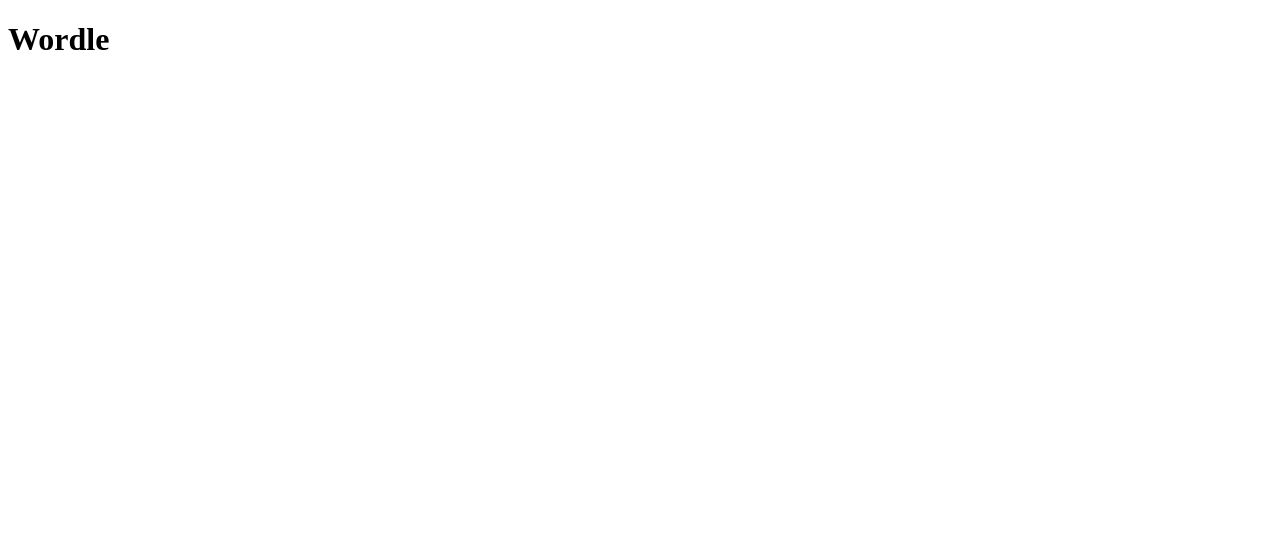
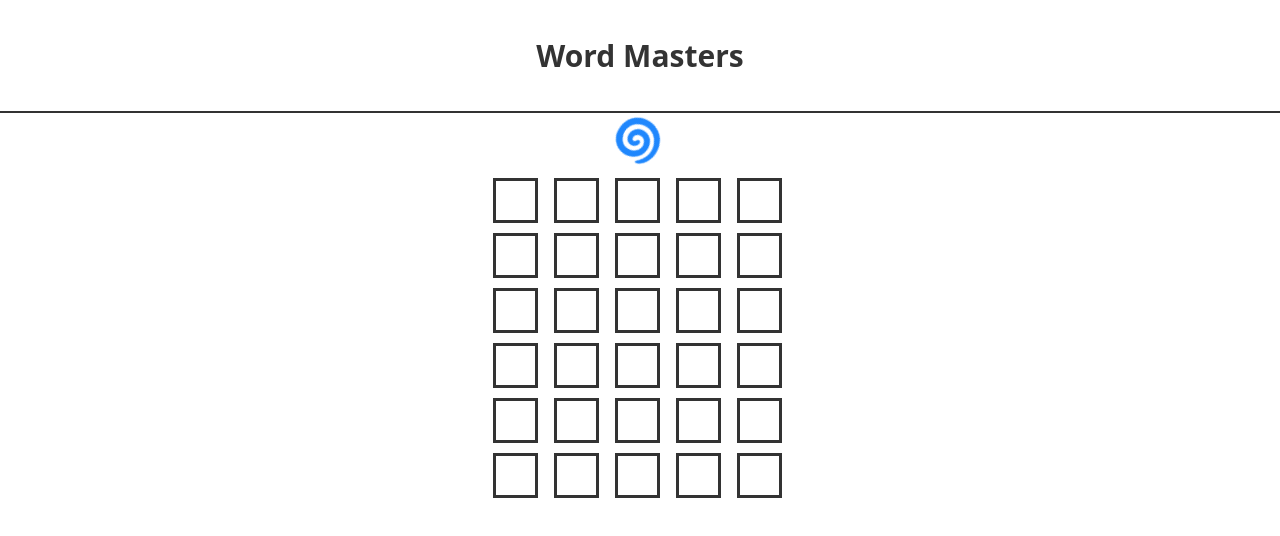
Before and after one commit to i-vanov/fm_wordle, a plain HTML site: page index.html in a window 1280 px wide. Drawn offline with Linux system fonts and the light colour scheme.

Commit message:
Add html and css

```diff
--- a/index.html
+++ b/index.html
@@ -1,12 +1,50 @@
 <!DOCTYPE html>
 <html lang="en">
-<head>
-    <meta charset="UTF-8">
-    <meta name="viewport" content="width=device-width, initial-scale=1.0">
-    <title>Document</title>
-    <link rel="stylesheet" src="./styles.css" />
-</head>
-<body>
-    <h1>Wordle</h1>
-</body>
+  <head>
+    <meta charset="UTF-8" />
+    <meta name="viewport" content="width=device-width, initial-scale=1.0" />
+    <title>Word Masters</title>
+    <link rel="stylesheet" href="./styles.css" />
+  </head>
+  <body>
+    <header class="navbar">
+      <h1 class="brand">Word Masters</h1>
+    </header>
+    <div class="info-bar">
+      <div class="spiral">🌀</div>
+    </div>
+    <div class="scoreboard">
+      <div class="scoreboard-letter" id="letter-0"></div>
+      <div class="scoreboard-letter" id="letter-1"></div>
+      <div class="scoreboard-letter" id="letter-2"></div>
+      <div class="scoreboard-letter" id="letter-3"></div>
+      <div class="scoreboard-letter" id="letter-4"></div>
+      <div class="scoreboard-letter" id="letter-5"></div>
+      <div class="scoreboard-letter" id="letter-6"></div>
+      <div class="scoreboard-letter" id="letter-7"></div>
+      <div class="scoreboard-letter" id="letter-8"></div>
+      <div class="scoreboard-letter" id="letter-9"></div>
+      <div class="scoreboard-letter" id="letter-10"></div>
+      <div class="scoreboard-letter" id="letter-11"></div>
+      <div class="scoreboard-letter" id="letter-12"></div>
+      <div class="scoreboard-letter" id="letter-13"></div>
+      <div class="scoreboard-letter" id="letter-14"></div>
+      <div class="scoreboard-letter" id="letter-15"></div>
+      <div class="scoreboard-letter" id="letter-16"></div>
+      <div class="scoreboard-letter" id="letter-17"></div>
+      <div class="scoreboard-letter" id="letter-18"></div>
+      <div class="scoreboard-letter" id="letter-19"></div>
+      <div class="scoreboard-letter" id="letter-20"></div>
+      <div class="scoreboard-letter" id="letter-21"></div>
+      <div class="scoreboard-letter" id="letter-22"></div>
+      <div class="scoreboard-letter" id="letter-23"></div>
+      <div class="scoreboard-letter" id="letter-24"></div>
+      <div class="scoreboard-letter" id="letter-25"></div>
+      <div class="scoreboard-letter" id="letter-26"></div>
+      <div class="scoreboard-letter" id="letter-27"></div>
+      <div class="scoreboard-letter" id="letter-28"></div>
+      <div class="scoreboard-letter" id="letter-29"></div>
+    </div>
+    <script src="./wordle.js"></script>
+  </body>
 </html>
--- a/styles.css
+++ b/styles.css
@@ -1,3 +1,93 @@
 * {
     box-sizing: border-box;
 }
+
+body {
+    font-family: system-ui, -apple-system, BlinkMacSystemFont, 'Segoe UI', Roboto, Oxygen, Ubuntu, Cantarell, 'Open Sans', 'Helvetica Neue', sans-serif;
+    color: #333;
+    margin: 0;
+    padding: 0;
+}
+
+.navbar {
+    border-bottom: 2px solid #333;
+    padding: 15px;
+    text-align: center;
+    margin-bottom: 0;
+}
+
+.brand {
+    font-size: 30px;
+}
+
+.scoreboard {
+    display: grid;
+    grid-template-columns: 1fr 1fr 1fr 1fr 1fr;
+    row-gap: 10px;
+    column-gap: 10px;
+    width: 100%;
+    max-width: 295px;
+    margin: 10px auto;
+}
+
+.scoreboard-letter {
+    height: 45px;
+    width: 45px;
+    border: 3px solid #333;
+    display: flex;
+    justify-content: center;
+    align-items: center;
+    font-size: 30px;
+    font-weight: bold;
+    text-transform: uppercase;
+}
+
+.correct {
+    background-color: green;
+    color: white;
+}
+
+.close {
+    background-color: goldenrod;
+    color: white;
+}
+
+.wrong {
+    background-color: grey;
+    color: white;
+}
+
+.invalid {
+    animation: flash 1s;
+}
+
+@keyframes flash {
+    5% {
+        border-color: crimson;
+    }
+
+    100% {
+        border-color: #ccc;
+    }
+}
+
+.spiral {
+    font-size: 40px;
+    animation: spin 1.5s linear infinite;
+}
+
+@keyframes spin {
+    to {
+        transform: rotate(360deg);
+    }
+}
+
+.hidden {
+    visibility: hidden;
+}
+
+.info-bar {
+    display: flex;
+    justify-content: center;
+    align-items: center;
+}
```
